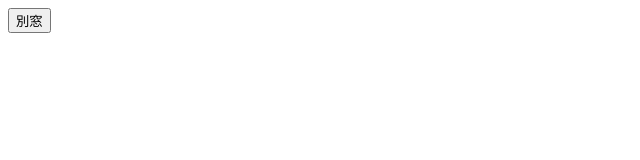
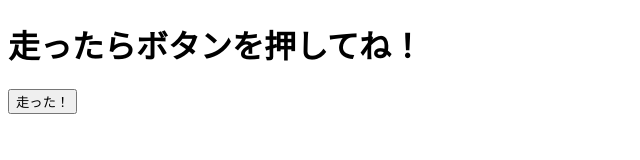
Before and after one commit to atsuo1203/RunningCounter, a plain HTML site: page index.html in a window 1280 px wide. Shown: the whole page, without its empty margins (0-640 px from the left). Drawn offline with Linux system fonts and the light colour scheme.

Commit message:
文章編集

```diff
--- a/index.html
+++ b/index.html
@@ -3,12 +3,14 @@
 <head>
     <meta charset="UTF-8">
     <script type="text/javascript" src="./main.js"></script>
-    <title>test</title>
+    <title>ランニングカウンター</title>
 </head>
 <body>
 
+<h1>走ったらボタンを押してね！</h1>
+
 <form>
-    <input type="button" value="別窓" onclick="subHtml()">
+    <input type="button" value="走った！" onclick="subHtml()">
 </form>
 
 </body>
```
